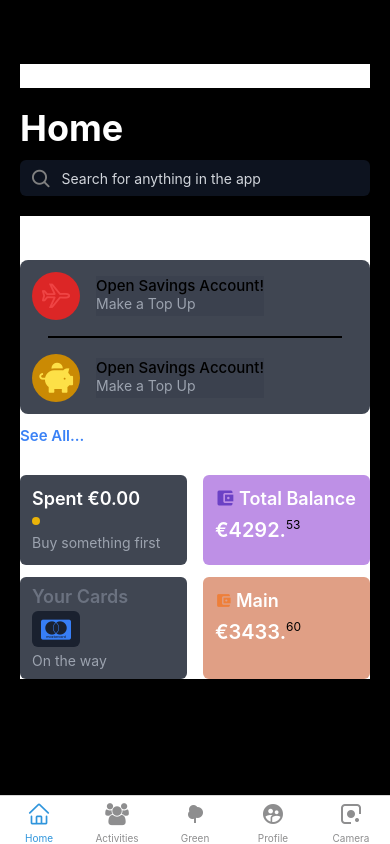
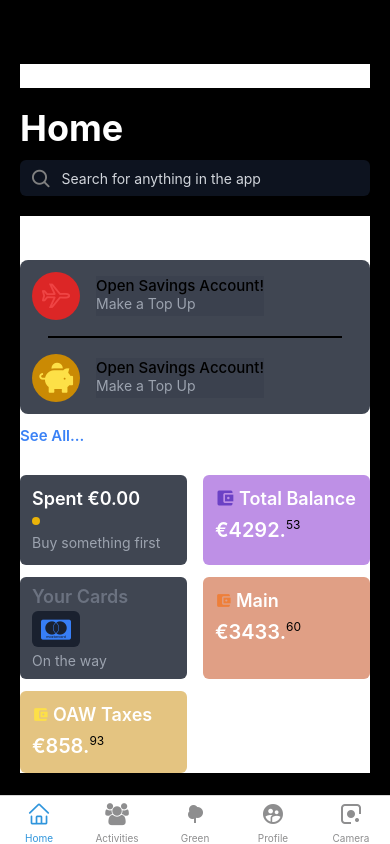
Before and after one commit to rookasrudzianskas/application-of-card-ui, a React Native app: screen /TabOne in a window 390 px wide. Built offline with nearby package versions, Linux system fonts and the light colour scheme; what expo-linking would draw is missing.

Commit message:
feat: Add OAW Taxes to HomeScreen
This is a new feature that will be added to the HomeScreen.

```diff
--- a/screens/HomeScreen.tsx
+++ b/screens/HomeScreen.tsx
@@ -110,6 +110,22 @@ export default function HomeScreen({ navigation }: RootTabScreenProps<'TabOne'>)
               </View>
             </TouchableOpacity>
           </View>
+
+          <View className="flex-row space-x-4">
+            <TouchableOpacity  activeOpacity={0.7} className="bg-yellow-600/50 flex-1 rounded-md p-3 mr-6">
+              <View className="flex-row items-center bg-transparent space-x-1">
+                <MaterialIcons name="account-balance-wallet" size={17} color="#FDE047" />
+                <Text className="font-[600] mt-[1px] text-[18px] text-white">OAW Taxes</Text>
+              </View>
+              <View className="flex-row bg-transparent mt-2">
+                <Text className="font-[600] mt-[1px] text-[20px] text-white">
+                  €858.
+                </Text>
+                <Text className="text-xs mb-3">93</Text>
+              </View>
+            </TouchableOpacity>
+            <TouchableOpacity activeOpacity={0.7} className="flex-1"/>
+          </View>
         </View>
       </View>
       <StatusBar style="auto" />
```
